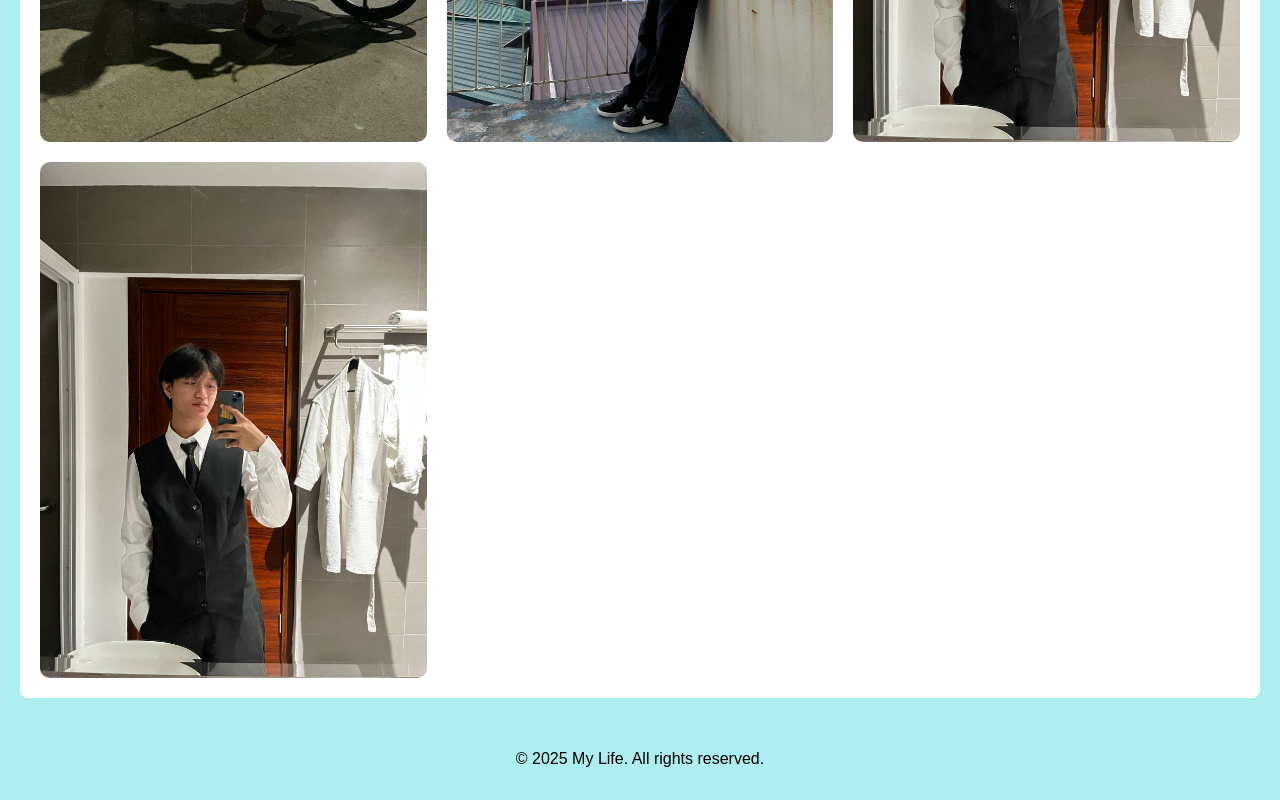
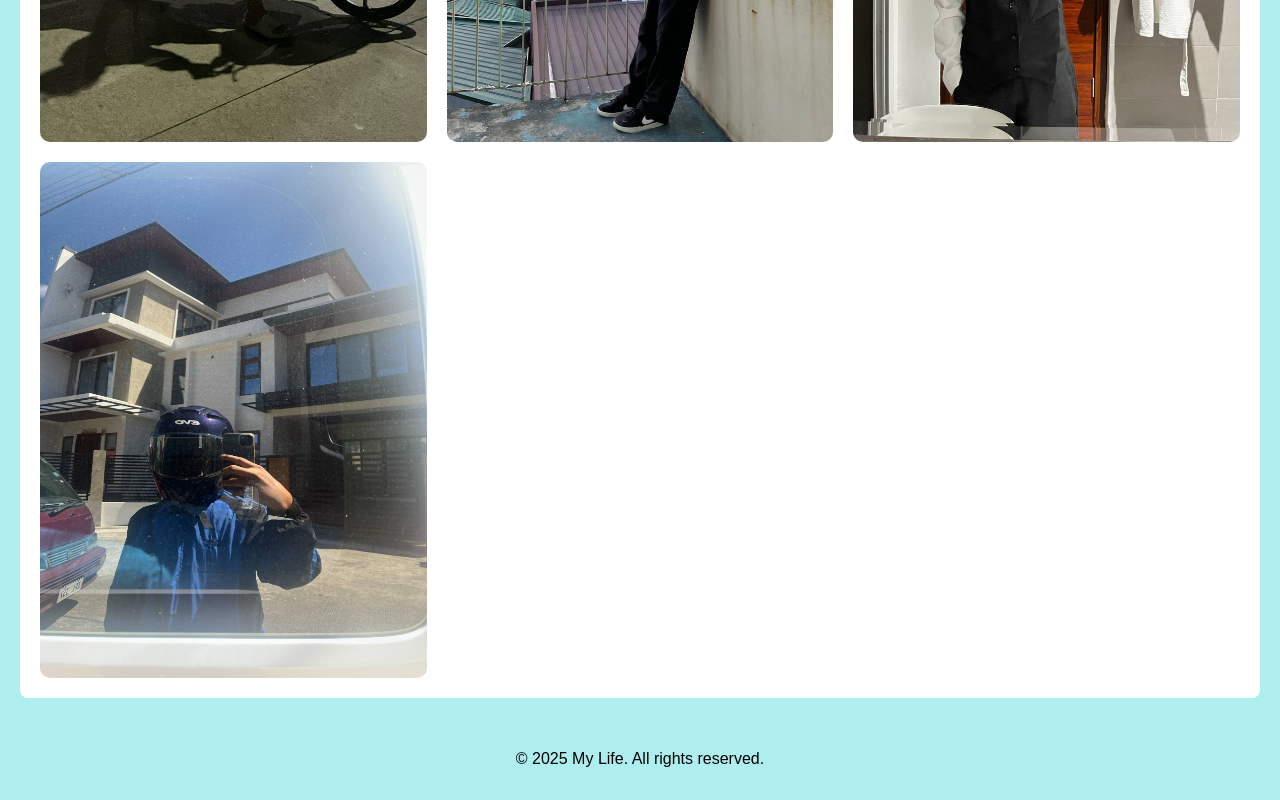
Before and after one commit to estokswa/Jewerson, a plain HTML site: page index.html in a window 1280 px wide. Shown: the part 702-1502 px from the top of the page. Drawn offline with Linux system fonts and the light colour scheme; files whose address does not match are found by name.

Commit message:
Update index.html

```diff
--- a/index.html
+++ b/index.html
@@ -102,7 +102,7 @@ alt="Image 2" style="width:100%; border-radius: 10px;">
 <img src="a9148deb-8ec6-4f0e-b904-7896684a28c3.jpg"
 alt="Image 3" style="width:100%; border-radius: 10px;">
 <img
-src="C:\Users\user\Downloads\a9148deb-8ec6-4f0e-b904-7896684a28c3.jpg"
+src="dc647d1a-eaa0-4cd4-b7a4-d61f1a4bef83.jpg"
  alt="Image 4" style="width:100%; border-radius: 10px;">
 </div>
 </section>
```
